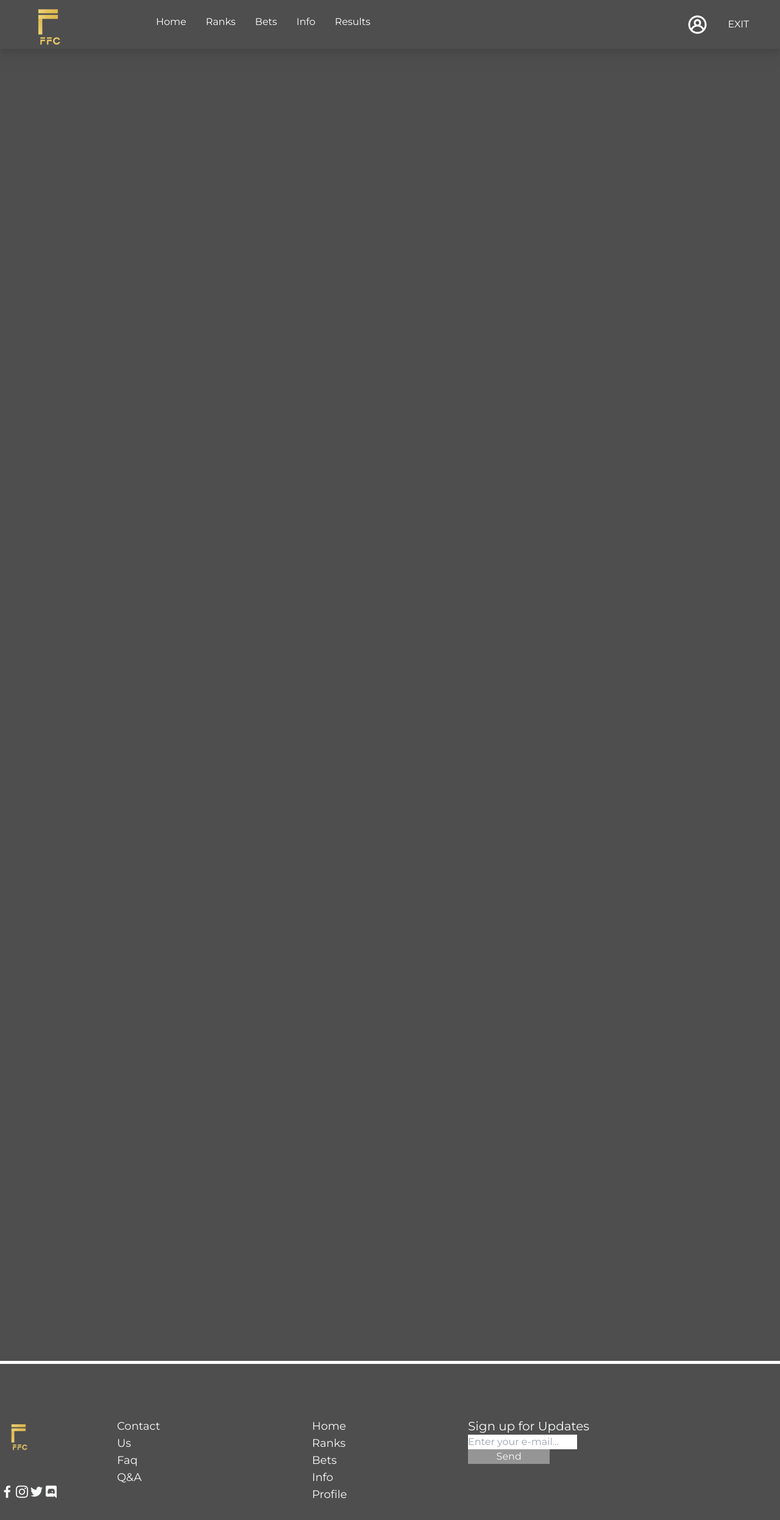
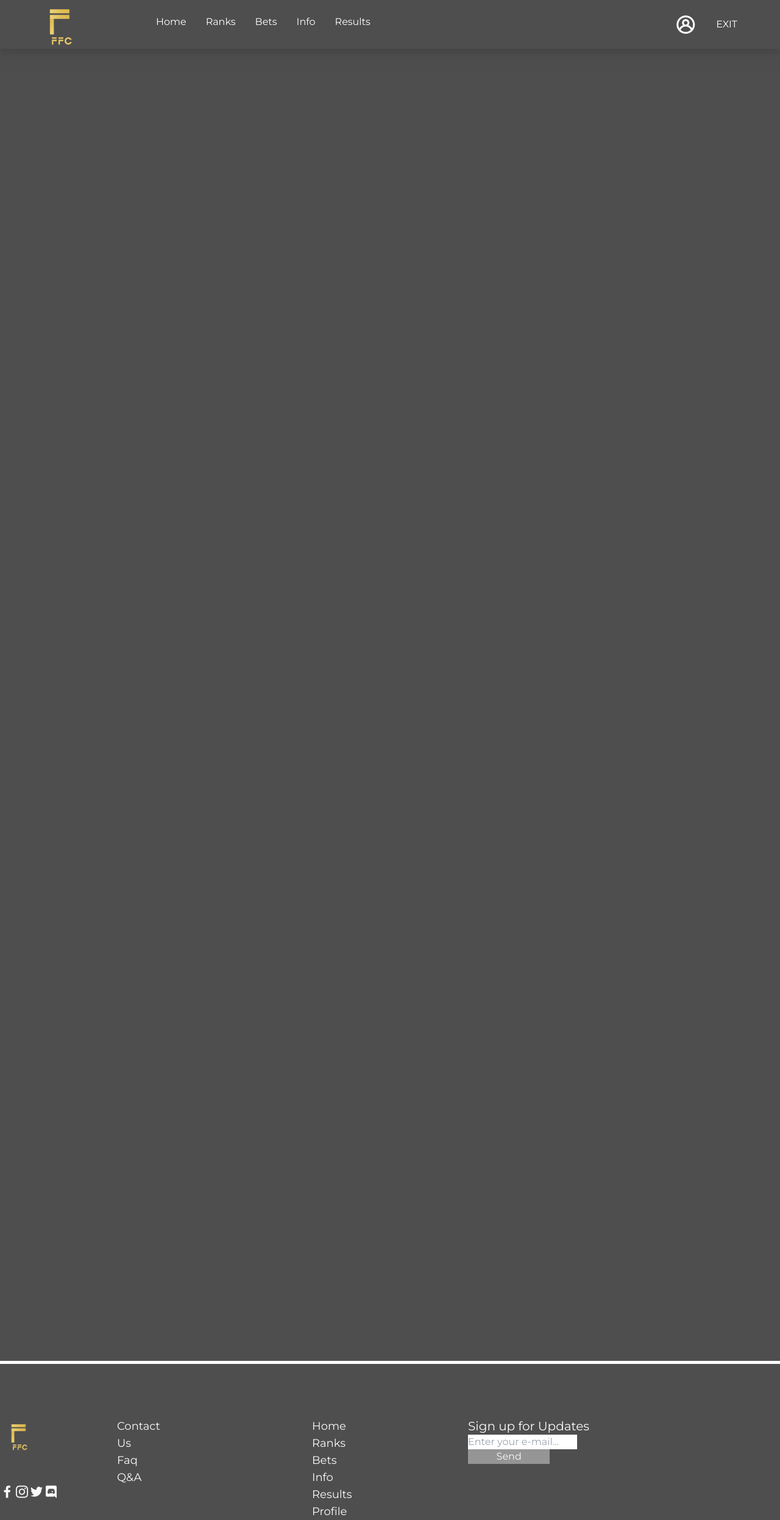
Before and after one commit to HighRollerLV/FFC, a PHP site: page /bets.php in a window 1280 px wide. Shown: the whole page at 61% size. Before the commit the page ends 2457 px from the top, so only its background shows below. Run offline with PHP 8.4, Linux system fonts and the light colour scheme; the visitor is signed in with stand-in values (Sample User, id 1); data that the repository does not hold is empty; some libraries are stand-ins or nearby versions.

Commit message:
Header Footer Edit

```diff
--- a/galadarbshelp/includes/views/components/footer.php
+++ b/galadarbshelp/includes/views/components/footer.php
@@ -29,6 +29,8 @@
                class="text-base md:text-lg hover:text-[#e4c065] underline-none hover:underline hover:underline-offset-8 w-[6%] hover:transition duration-300 ease-out hover:scale-110">Bets</a>
             <a href="http://into.id.lv/ip19/ralfs/galadarbshelp/info.php"
                class="text-base md:text-lg hover:text-[#e4c065] underline-none hover:underline hover:underline-offset-8 w-[5%] hover:transition duration-300 ease-out hover:scale-110">Info</a>
+            <a href="http://into.id.lv/ip19/ralfs/galadarbshelp/results.php"
+               class="text-base md:text-lg hover:text-[#e4c065] underline-none hover:underline hover:underline-offset-8 w-[10%] hover:transition duration-300 ease-out hover:scale-110">Results</a>
             <a href="http://into.id.lv/ip19/ralfs/galadarbshelp/profile.php"
                class="text-base md:text-lg hover:text-[#e4c065] underline-none hover:underline hover:underline-offset-8 w-[10%] hover:transition duration-300 ease-out hover:scale-110">Profile</a>
         </div>
--- a/galadarbshelp/includes/views/components/header.php
+++ b/galadarbshelp/includes/views/components/header.php
@@ -25,8 +25,8 @@ $coin = currency($conn);
 <header class="fixed bg-[#4e4e4e] w-full h-20 z-10 drop-shadow-xl">
     <div class="min-w-full max-h-20 flex align-center  items-center flex-wrap lg:justify-center">
         <a href="http://into.id.lv/ip19/ralfs/galadarbshelp/index.php"><img src="includes/images/FFCblack.png"
-                                                                            class="rounded-lg cursor-pointer h-20"></a>
-        <div class="headerImage min-w-[30%] flex flex-row justify-start items-center h-20">
+                                                                            class="rounded-lg cursor-pointer h-12 sm:h-16 md:h-20"></a>
+        <div class="headerImage min-w-[25%] flex flex-row justify-start items-center h-20">
             <button onclick="hamburger(); event.stopPropagation();" data-collapse-toggle="mobile-menu-2" type="button"
                     class="visible lg:invisible inline-flex items-center p-2 ml-1 text-sm text-white rounded-lg hover:bg-[#e4c065] focus:outline-none focus:ring-2 focus:ring-gray-200"
                     aria-controls="mobile-menu-2" aria-expanded="false">
@@ -85,8 +85,8 @@ $coin = currency($conn);
             </div>
         </div>
 
-        <div class="headerProfile min-w-[40%] md:min-w-[58%] flex flex-row justify-end items-center h-22 gap-8 font-medium pr-3.5">
-            <div class="hidden flex md:flex">
+        <div class="headerProfile min-w-[50%] md:min-w-[60%] flex flex-row justify-end items-center h-22 gap-8 font-medium pr-3.5">
+            <div class="flex">
                 <p id="currency" class="text-white font-semibold" data-currency="<?= $coin ?>">
                     <?= $coin ?>
                 </p>
```
